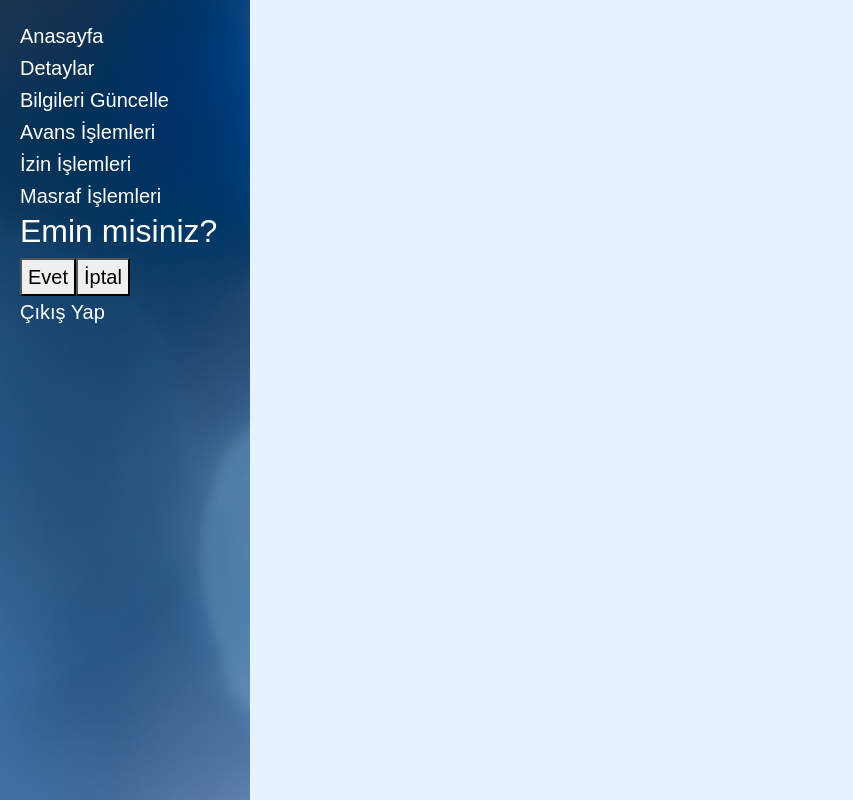
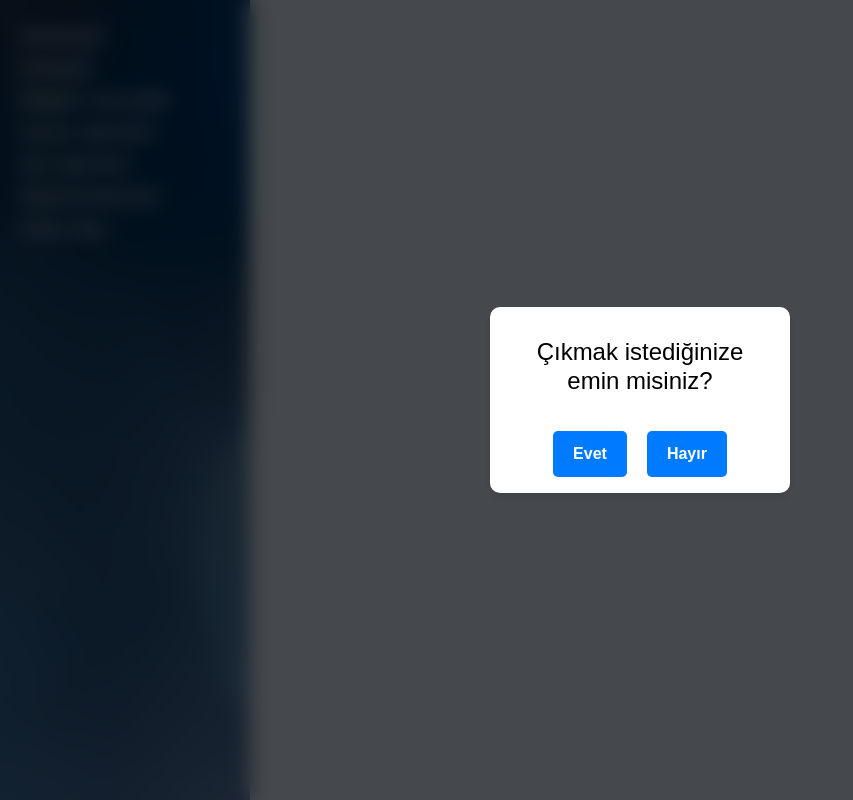
Before and after one commit to Esudekarakus/HumanResourcesFrontEndProject, a React (Vite) app: page /managerForm in a window 1280 px wide. Both pictures are taken after a click on the item "Çıkış Yap". Shown: the top 800 px of the page, without its empty margins (0-853 px from the left). Built offline with nearby package versions, Linux system fonts and the light colour scheme; no server answers.

Commit message:
Çıkış yap ekranı tasarlandı

```diff
--- a/src/components/Template.jsx
+++ b/src/components/Template.jsx
@@ -23,12 +23,7 @@ import backgroundImage from "/images/clean-2721104_1280.jpg";
 // import { setUserDetails } from "../service/redux/actions/userAction";
 // import { useDispatch } from "react-redux";
 
-
-
 function Template() {
-
-
-
   const [isAdvanceMenuOpen, setAdvanceMenuOpen] = useState(false);
   const [isLeaveMenuOpen, setLeaveMenuOpen] = useState(false);
   const [isExpenseMenuOpen, setExpenseMenuOpen] = useState(false);
@@ -43,13 +38,11 @@ function Template() {
 
   const user = useSelector((state) => state.auth);
   const dispatch = useDispatch();
-  const navigate=useNavigate();
+  const navigate = useNavigate();
 
   console.log(user.role);
 
-
   const handleLogoutPage = () => {
-
     localStorage.removeItem("jwt");
     navigate("/SignIn");
   };
@@ -67,7 +60,62 @@ function Template() {
   //   const result = UserDetails(user.email);
   //   dispatch(setUserDetails(result));
   // }
+  const modalBackdropStyle = {
+    position: 'fixed',
+  top: 0,
+  left: 0,
+  width: '100vw',
+  height: '100vh',
+  display: 'flex',
+  justifyContent: 'center',
+  alignItems: 'center',
+  backdropFilter: 'blur(10px)',
+  backgroundColor: 'rgba(0, 0, 0, 0.7)',
+  zIndex: 100,
 
+  };
+  const modalHeaderStyle = {
+    padding: '15px',
+    fontSize: '1.5rem',
+    fontWeight: '200',
+    color: 'black',
+    //backgroundColor: '#0056b3',
+    borderTopLeftRadius: '10px',
+    borderTopRightRadius: '10px',
+    textAlign: 'center',
+  };
+  const modalContentStyle = {
+    backgroundColor: 'white',
+  borderRadius: '10px',
+  padding: '16px', // İçerideki boşluğu azalt
+  maxWidth: '300px', // Beyaz alanın maksimum genişliğini azalt
+  boxShadow: '0 4px 10px rgba(0, 0, 0, 0.1)',
+  textAlign: 'center',
+  overflow: 'hidden',
+  };
+
+  const modalButtonStyle = {
+    margin: '0 10px',
+    padding: '10px 20px',
+    border: 'none',
+    borderRadius: '5px',
+    cursor: 'pointer',
+    fontSize: '1rem',
+    fontWeight: 'bold',
+    color: 'white',
+    backgroundColor: '#007bff',
+    outline: 'none',
+    transition: 'background-color 0.2s',
+  };
+
+
+
+  const handleBackdropClick = (e) => {
+    // Eğer tıklanan eleman modalın kendisi değilse, yani backdrop ise, logout iptal işlemini çağır.
+    if (e.target.id === "backdrop") {
+      cancelLogout();
+    }
+  };
 
   return (
     <main>
@@ -162,7 +210,6 @@ function Template() {
                 )}
               </li>
             )}
-
 
             {user.role === "employer" && (
               <li>
@@ -291,22 +338,37 @@ function Template() {
               )}
             </li>
             <li
-            onClick={toggleLogoutModal}
-            style={{ cursor: "pointer", fontSize: "20px" }}
+              onClick={toggleLogoutModal}
+              style={{ cursor: "pointer", fontSize: "20px" }}
             >
+              Çıkış Yap
               {isLogoutModalOpen && (
-                <div className="logout-modal">
-                  <div className="logout-modal-content">
-                    <h2>Emin misiniz?</h2>
-                    <button onClick={handleLogoutPage}>Evet</button>
-                    <button onClick={cancelLogout}>İptal</button>
+                <div
+                  id="backdrop"
+                  style={modalBackdropStyle}
+                  onClick={handleBackdropClick}
+                >
+                  <div
+                    style={modalContentStyle}
+                    onClick={(e) => e.stopPropagation()}
+                  >
+
+                    <h2 style={modalHeaderStyle}>
+                      Çıkmak istediğinize emin misiniz?
+                    </h2>
+                    <div  style={{ marginTop: '20px' }}>
+                    <button style={modalButtonStyle} onClick={handleLogoutPage}>
+                      Evet
+                    </button>
+                    <button style={modalButtonStyle} onClick={cancelLogout}>
+                      Hayır
+                    </button>
+                    </div>
                   </div>
                 </div>
               )}
-              Çıkış Yap
             </li>
           </ul>
-
         </nav>
 
         <div style={{ flex: 1, padding: "20px", background: "#e6f2ff" }}>
@@ -352,7 +414,6 @@ function Template() {
               </>
             )}
           </Routes>
-
         </div>
       </div>
     </main>
```
